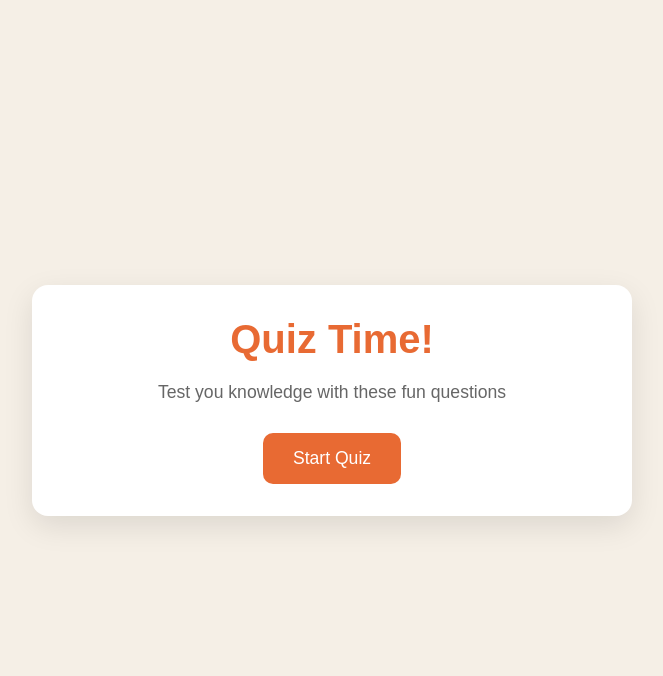
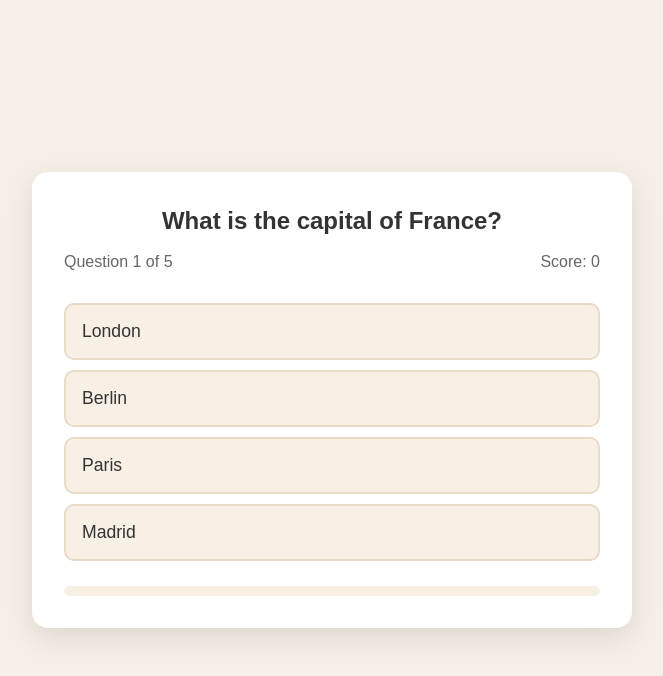
Before and after one commit to vidhusan12/15-Projects, a plain HTML site: page quiz-app/index.html in a window 1280 px wide. Both pictures are taken after a click on the button "Start Quiz". Shown: the whole page, without its empty margins (308-971 px from the left). Drawn offline with Linux system fonts and the light colour scheme.

Commit message:
Added the script for the quiz

```diff
--- a/quiz-app/index.html
+++ b/quiz-app/index.html
@@ -19,7 +19,7 @@
           <h2 id="question-text">Question goes here</h2>
           <div class="quiz-info">
             <p>
-              Question <span id="current-question">1</span> of <span>5</span>
+              Question <span id="current-question">1</span> of <span id="total-questions">5</span>
             </p>
             <p>Score: <span id="score">0</span></p>
           </div>
@@ -45,5 +45,6 @@
         <button id="restart-btn">Restart Quiz</button>
       </div>
     </div>
+    <script src="quizScript.js"></script>
   </body>
 </html>
--- a/quiz-app/quizScript.js
+++ b/quiz-app/quizScript.js
@@ -0,0 +1,178 @@
+// DOM Elements
+const startScreen = document.getElementById("start-screen");
+const quizScreen = document.getElementById("quiz-screen");
+const resultScreen = document.getElementById("result-screen");
+const startButton = document.getElementById("start-btn");
+const questionText = document.getElementById("question-text");
+const answersContainer = document.getElementById("answers-container");
+const currentQuestionSpan = document.getElementById("current-question");
+const totalQuestionsSpan = document.getElementById("total-questions");
+const scoreSpan = document.getElementById("score");
+const finalScoreSpan = document.getElementById("final-score");
+const maxScoreSpan = document.getElementById("max-score");
+const resultMessage = document.getElementById("result-message");
+const restartButton = document.getElementById("restart-btn");
+const progressBar = document.getElementById("progress");
+
+const quizQuestions = [
+  {
+    question: "What is the capital of France?",
+    answers: [
+      { text: "London", correct: false },
+      { text: "Berlin", correct: false },
+      { text: "Paris", correct: true },
+      { text: "Madrid", correct: false },
+    ],
+  },
+  {
+    question: "Which planet is known as the Red Planet?",
+    answers: [
+      { text: "Venus", correct: false },
+      { text: "Mars", correct: true },
+      { text: "Jupiter", correct: false },
+      { text: "Saturn", correct: false },
+    ],
+  },
+  {
+    question: "What is the largest ocean on Earth?",
+    answers: [
+      { text: "Atlantic Ocean", correct: false },
+      { text: "Indian Ocean", correct: false },
+      { text: "Arctic Ocean", correct: false },
+      { text: "Pacific Ocean", correct: true },
+    ],
+  },
+  {
+    question: "Which of these is NOT a programming language?",
+    answers: [
+      { text: "Java", correct: false },
+      { text: "Python", correct: false },
+      { text: "Banana", correct: true },
+      { text: "JavaScript", correct: false },
+    ],
+  },
+  {
+    question: "What is the chemical symbol for gold?",
+    answers: [
+      { text: "Go", correct: false },
+      { text: "Gd", correct: false },
+      { text: "Au", correct: true },
+      { text: "Ag", correct: false },
+    ],
+  },
+];
+
+// QUIZ STATE VARS
+let currentQuestionIndex = 0;
+let score = 0;
+let answersDisabled = false;
+
+totalQuestionsSpan.textContent = quizQuestions.length;
+maxScoreSpan.textContent = quizQuestions.length;
+
+// event listeners
+startButton.addEventListener("click", startQuiz);
+restartButton.addEventListener("click", restartQuiz);
+
+function startQuiz() {
+  // reset vars
+  currentQuestionIndex = 0;
+  score = 0;
+  scoreSpan.textContent = 0;
+
+  startScreen.classList.remove("active");
+  quizScreen.classList.add("active");
+
+  showQuestion();
+}
+
+function showQuestion() {
+  // reset state
+  answersDisabled = false;
+
+  const currentQuestion = quizQuestions[currentQuestionIndex];
+
+  currentQuestionSpan.textContent = currentQuestionIndex + 1;
+
+  const progressPercent = (currentQuestionIndex / quizQuestions.length) * 100;
+  progressBar.style.width = progressPercent + "%";
+
+  questionText.textContent = currentQuestion.question;
+
+  answersContainer.innerHTML = "";
+
+  currentQuestion.answers.forEach((answer) => {
+    const button = document.createElement("button");
+    button.textContent = answer.text;
+    button.classList.add("answer-btn");
+
+    // what is dataset? it's a property of the button element that allows you to store custom data
+    button.dataset.correct = answer.correct;
+
+    button.addEventListener("click", selectAnswer);
+
+    answersContainer.appendChild(button);
+  });
+}
+
+function selectAnswer(event) {
+  // optimization check
+  if (answersDisabled) return;
+
+  answersDisabled = true;
+
+  const selectedButton = event.target;
+  const isCorrect = selectedButton.dataset.correct === "true";
+
+  // Here Array.from() is used to convert the NodeList returned by answersContainer.children into an array, this is because the NodeList is not an array and we need to use the forEach method
+  Array.from(answersContainer.children).forEach((button) => {
+    if (button.dataset.correct === "true") {
+      button.classList.add("correct");
+    } else if (button === selectedButton) {
+      button.classList.add("incorrect");
+    }
+  });
+
+  if (isCorrect) {
+    score++;
+    scoreSpan.textContent = score;
+  }
+
+  setTimeout(() => {
+    currentQuestionIndex++;
+
+    // check if there are more questions or if the quiz is over
+    if (currentQuestionIndex < quizQuestions.length) {
+      showQuestion();
+    } else {
+      showResults();
+    }
+  }, 1000);
+}
+
+function showResults() {
+  quizScreen.classList.remove("active");
+  resultScreen.classList.add("active");
+
+  finalScoreSpan.textContent = score;
+
+  const percentage = (score / quizQuestions.length) * 100;
+
+  if (percentage === 100) {
+    resultMessage.textContent = "Perfect! You're a genius!";
+  } else if (percentage >= 80) {
+    resultMessage.textContent = "Great job! You know your stuff!";
+  } else if (percentage >= 60) {
+    resultMessage.textContent = "Good effort! Keep learning!";
+  } else if (percentage >= 40) {
+    resultMessage.textContent = "Not bad! Try again to improve!";
+  } else {
+    resultMessage.textContent = "Keep studying! You'll get better!";
+  }
+}
+
+function restartQuiz() {
+  resultScreen.classList.remove("active");
+
+  startQuiz();
+}
```
